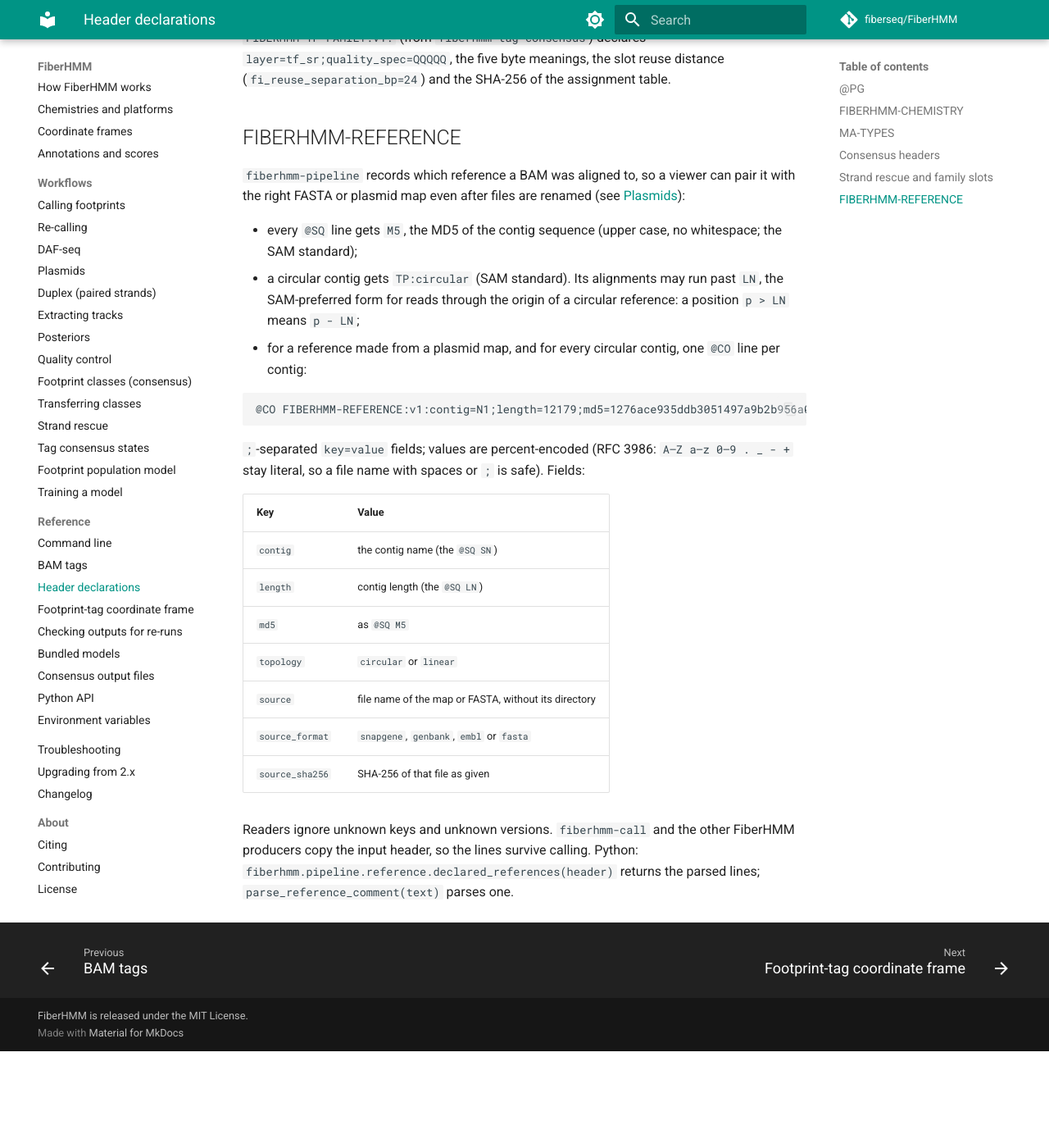
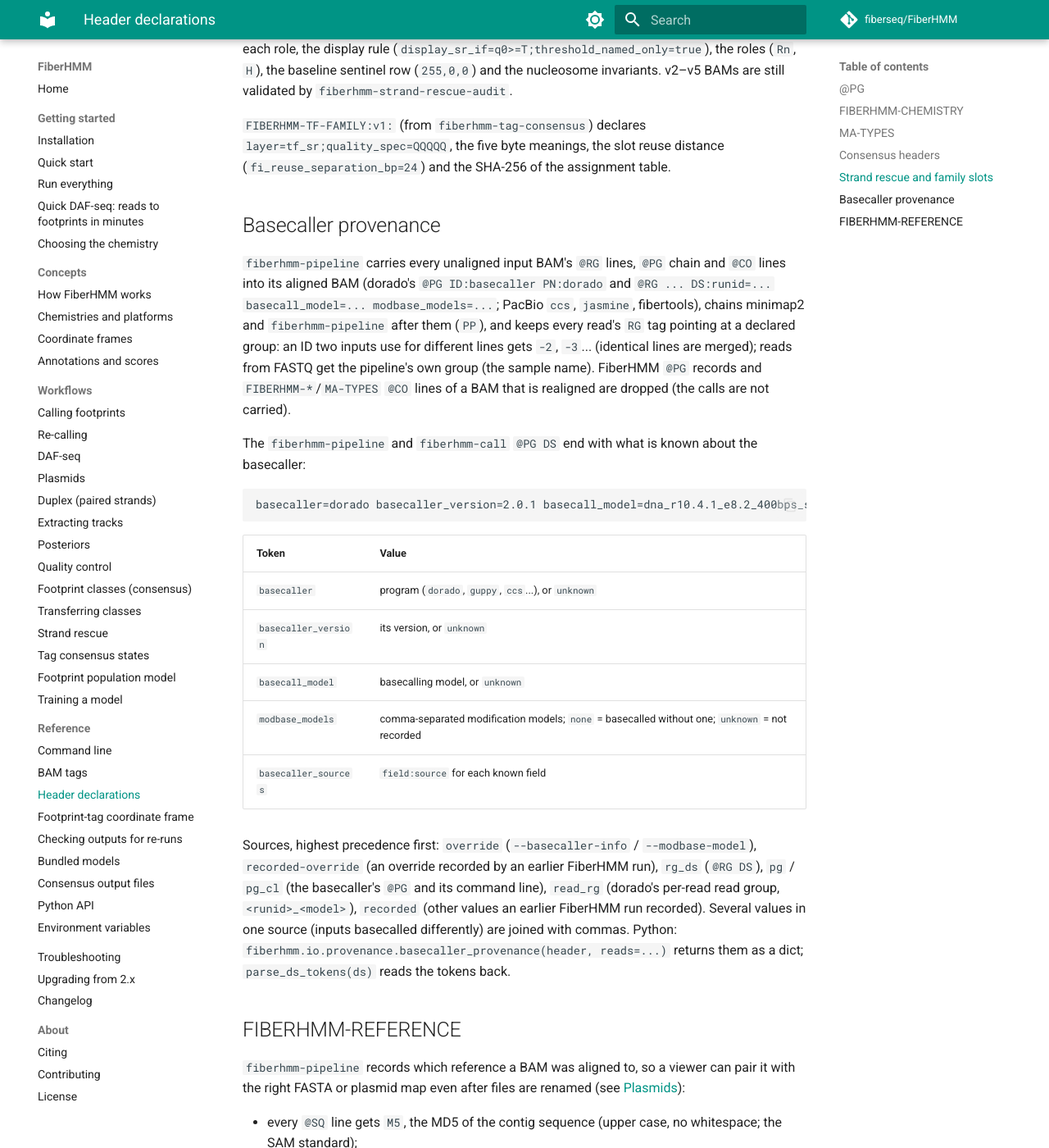
Before and after one commit to fiberseq/FiberHMM, an MkDocs documentation site: the page built from docs/reference/headers.md, in a window 1280 px wide and 1400 px high, scrolled down 4592 px. Shown: the whole window at 82% size. Built offline with MkDocs 1.6.1 and Material for MkDocs 9.7.7, drawn with Linux system fonts in a browser that asks for light colours; comment, search, counter and statistics services are not loaded; before the commit the page ends 5874 px from its top, so only the background shows below that; some of the changed text lies outside the part shown.

Commit message:
docs: Run everything page, basecaller provenance headers, changelog, CLI reference
Co-Authored-By: Claude Opus 5.5 (1M context) <noreply@anthropic.com>

````diff
--- a/docs/reference/headers.md
+++ b/docs/reference/headers.md
@@ -15,6 +15,7 @@ header lines. `@CO` lines are written as `@CO<TAB><text>`; pysam's
 | `@CO FIBERHMM-STRAND-RESCUE:v6:` | `strand-rescue-annotate` | shadow-layer contract |
 | `@CO FIBERHMM-TF-FAMILY:v1:` | `tag-consensus` | family-slot contract |
 | `@SQ M5`, `@SQ TP:circular`, `@CO FIBERHMM-REFERENCE:v1:` | `pipeline` | identity and topology of the reference (plasmid maps) |
+| input `@RG`/`@PG`/`@CO`; `basecaller=...` tokens in `@PG DS` | `pipeline`, `call` | [basecaller provenance](#basecaller-provenance) |
 
 Header lines are copied by `samtools` and most other tools, so they survive
 downstream processing unless a tool rewrites the header.
@@ -176,6 +177,44 @@ are still validated by `fiberhmm-strand-rescue-audit`.
 distance (`fi_reuse_separation_bp=24`) and the SHA-256 of the assignment
 table.
 
+## Basecaller provenance
+
+`fiberhmm-pipeline` carries every unaligned input BAM's `@RG` lines, `@PG`
+chain and `@CO` lines into its aligned BAM (dorado's
+`@PG ID:basecaller PN:dorado` and `@RG ... DS:runid=... basecall_model=...
+modbase_models=...`; PacBio `ccs`, `jasmine`, fibertools), chains minimap2
+and `fiberhmm-pipeline` after them (`PP`), and keeps every read's `RG` tag
+pointing at a declared group: an ID two inputs use for different lines gets
+`-2`, `-3`... (identical lines are merged); reads from FASTQ get the
+pipeline's own group (the sample name). FiberHMM `@PG` records and
+`FIBERHMM-*`/`MA-TYPES` `@CO` lines of a BAM that is realigned are dropped
+(the calls are not carried).
+
+The `fiberhmm-pipeline` and `fiberhmm-call` `@PG DS` end with what is known
+about the basecaller:
+
+```text
+basecaller=dorado basecaller_version=2.0.1 basecall_model=dna_r10.4.1_e8.2_400bps_sup@v5.2.0 modbase_models=dna_r10.4.1_e8.2_400bps_sup@v5.2.0_6mA@v1 basecaller_sources=program:pg,version:pg,basecall_model:rg_ds,modbase_models:rg_ds
+```
+
+| Token | Value |
+|---|---|
+| `basecaller` | program (`dorado`, `guppy`, `ccs`...), or `unknown` |
+| `basecaller_version` | its version, or `unknown` |
+| `basecall_model` | basecalling model, or `unknown` |
+| `modbase_models` | comma-separated modification models; `none` = basecalled without one; `unknown` = not recorded |
+| `basecaller_sources` | `field:source` for each known field |
+
+Sources, highest precedence first: `override` (`--basecaller-info` /
+`--modbase-model`), `recorded-override` (an override recorded by an earlier
+FiberHMM run), `rg_ds` (`@RG DS`), `pg` / `pg_cl` (the basecaller's `@PG`
+and its command line), `read_rg` (dorado's per-read read group,
+`<runid>_<model>`), `recorded` (other values an earlier FiberHMM run
+recorded). Several values in one source (inputs basecalled differently) are
+joined with commas. Python:
+`fiberhmm.io.provenance.basecaller_provenance(header, reads=...)` returns
+them as a dict; `parse_ds_tokens(ds)` reads the tokens back.
+
 ## FIBERHMM-REFERENCE
 
 `fiberhmm-pipeline` records which reference a BAM was aligned to, so a viewer
--- a/mkdocs.yml
+++ b/mkdocs.yml
@@ -77,6 +77,7 @@ nav:
   - Getting started:
       - Installation: getting-started/installation.md
       - Quick start: getting-started/quickstart.md
+      - Run everything: getting-started/run-everything.md
       - "Quick DAF-seq: reads to footprints in minutes": getting-started/quick-daf-seq.md
       - Choosing the chemistry: getting-started/choosing-chemistry.md
   - Concepts:
````
Also changed, not shown: CHANGELOG.md (+27 -0 lines), docs/getting-started/run-everything.md (added, +115 -0 lines), docs/reference/cli.md (+14 -2 lines).
